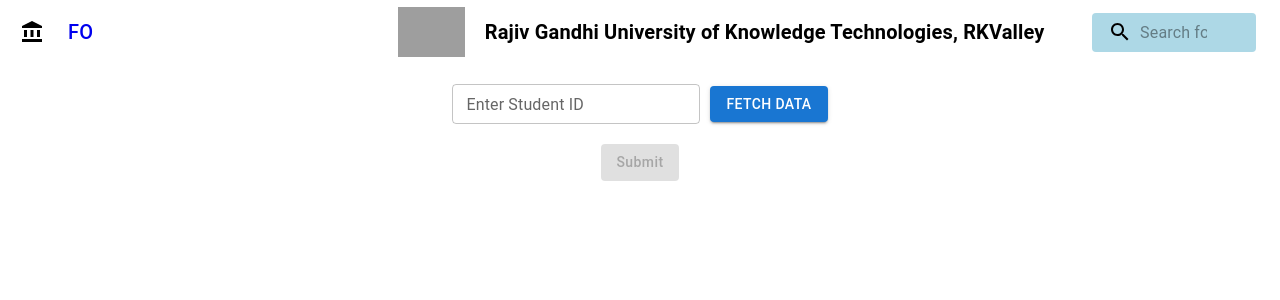
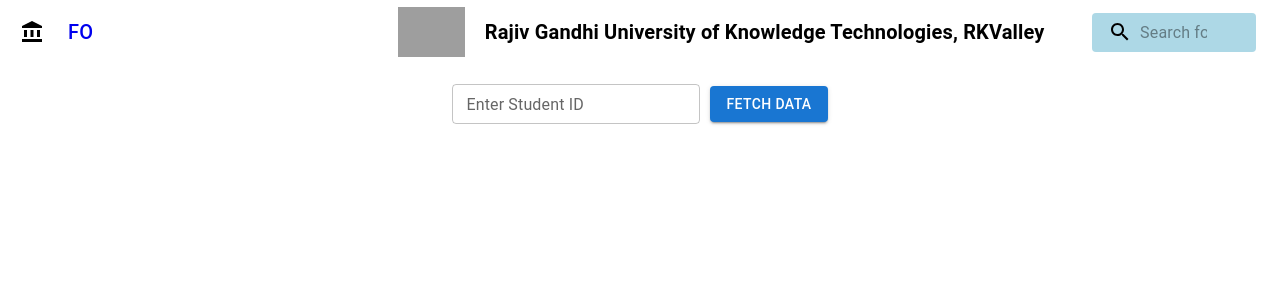
Before and after one commit to Student-Recreation-Center-CSE-RKV/Finance-Client, a React (Create React App) app: page /add/due in a window 1280 px wide. Shown: the top 300 px of the page. Built offline with nearby package versions, Linux system fonts and the light colour scheme; grey boxes are pictures that could not be loaded.

Commit message:
Integrated Backend Routes With EditStudent And add Due

```diff
--- a/src/components/AddDue.jsx
+++ b/src/components/AddDue.jsx
@@ -20,7 +20,7 @@
 import * as Yup from "yup";
 import { snackbarUtil } from "../utils/SnackbarUtils";
 
-const StudentEdit = ({setMessage,triggerSnackbar}) => {
+const StudentEdit = ({ setMessage, triggerSnackbar }) => {
   const [studentID, setStudentID] = useState("");
   const [studentData, setStudentData] = useState(null);
 
@@ -41,41 +41,44 @@
       feeType: Yup.string().required("Fee Type is required"),
     }),
     onSubmit: async (values) => {
+      const formData = new FormData();
+      formData.append("Amount", values.amount);
+      formData.append("ReceiptNo", values.dueNumber);
+      formData.append("Date", values.date);
+      formData.append("file", values.proof);
+      formData.append("ID", studentID);
+
+      // Set the appropriate endpoint based on the selected fee type
+      const endpoint =
+        values.feeType === "tuition"
+          ? "http://localhost:3001/api/v1/update/student/tutionFee/addDue"
+          : "http://localhost:3001/api/v1/update/student/hostelFee/addDue";
+
       try {
-        const formData = new FormData();
-        formData.append("amount", values.amount);
-        formData.append("dueNumber", values.dueNumber);
-        formData.append("date", values.date);
-        formData.append("proof", values.proof);
-        formData.append("feeType", values.feeType);
-        let response;
-        if (values.feeType === "tuition") {
-            response = await axios.put(
-              `http://localhost:3001/api/v1/student/update/tuition/${studentID}`,
-              formData,
-              {
+        const response = await axios.put(endpoint, formData, {
           headers: {
             "Content-Type": "multipart/form-data",
           },
-              }
+        });
+        snackbarUtil(
+          setMessage,
+          triggerSnackbar,
+          "Successfully updated data",
+          "success"
         );
-          } else if (values.feeType === "hostel") {
-            response = await axios.put(
-              `http://localhost:3001/api/v1/student/update/hostel/${studentID}`,
-              formData,
-              {
-                headers: {
-                  "Content-Type": "multipart/form-data",
-                },
-              }
-            );
-          }
 
-          console.log("Data updated successfully", response.data);
+        // Reset the form and clear the student data
+        formik.resetForm();
+        setStudentData(null);  // Clear student data to hide form
+        setStudentID("");  // Reset student ID field
 
       } catch (error) {
-          console.error("Error updating data", error);
-
+        snackbarUtil(
+          setMessage,
+          triggerSnackbar,
+          "Error updating data: " + (error.response?.data?.message || "Unknown error"),
+          "error"
+        );
       }
     },
   });
@@ -83,9 +86,7 @@
   // Function to fetch student data
   const fetchStudentData = async () => {
     try {
-      const response = await axios.get(
-        `http://localhost:3001/api/v1/student/${studentID}`
-      );
+      const response = await axios.get(`http://localhost:3001/api/v1/student/${studentID}`);
       setStudentData(response.data.student);
       snackbarUtil(
         setMessage,
@@ -94,11 +95,10 @@
         "success"
       );
     } catch (error) {
-      console.error("Error fetching student data", error);
       snackbarUtil(
         setMessage,
         triggerSnackbar,
-        "Student Not Found",
+        "Student Not Found: " + (error.response?.data?.message || "Unknown error"),
         "error"
       );
     }
@@ -133,16 +133,12 @@
       {/* Display student data */}
       {studentData && (
         <TableContainer component={Paper} style={{ marginTop: "40px", width: "60%" }}>
-          <Typography
-            variant="h6"
-            align="center"
-            sx={{ marginTop: "20px", marginBottom: "20px", fontWeight: "bold" }}
-          >
+          <Typography variant="h6" align="center" sx={{ marginTop: "20px", marginBottom: "20px", fontWeight: "bold" }}>
             ADD NEW DUE DETAILS
           </Typography>
           <Table sx={{ minWidth: 650 }} aria-label="student details table">
             <TableBody>
-              {/* ID Field */}
+              {/* Student ID */}
               <TableRow hover>
                 <TableCell sx={{ fontWeight: "bold", color: "#1976D2" }}>ID</TableCell>
                 <TableCell>
@@ -156,7 +152,7 @@
                 </TableCell>
               </TableRow>
 
-              {/* Student Name Field */}
+              {/* Student Name */}
               <TableRow hover>
                 <TableCell sx={{ fontWeight: "bold", color: "#1976D2" }}>Student Name</TableCell>
                 <TableCell>
@@ -231,16 +227,8 @@
                       value={formik.values.feeType}
                       onChange={formik.handleChange}
                     >
-                      <FormControlLabel
-                        value="tuition"
-                        control={<Radio />}
-                        label="Tuition Fee"
-                      />
-                      <FormControlLabel
-                        value="hostel"
-                        control={<Radio />}
-                        label="Hostel Fee"
-                      />
+                      <FormControlLabel value="tuition" control={<Radio />} label="Tuition Fee" />
+                      <FormControlLabel value="hostel" control={<Radio />} label="Hostel Fee" />
                     </RadioGroup>
                     {formik.touched.feeType && formik.errors.feeType && (
                       <Typography color="error" variant="body2">
@@ -255,18 +243,11 @@
               <TableRow hover>
                 <TableCell sx={{ fontWeight: "bold", color: "#1976D2" }}>Upload Proof</TableCell>
                 <TableCell>
-                  <Button variant="contained" component="label">
-                    Choose Proof
                   <input
                     type="file"
-                      hidden
                     accept="image/*"
                     onChange={handleFileChange}
                   />
-                  </Button>
-                  {formik.values.proof && (
-                    <Typography variant="body2">{formik.values.proof.name}</Typography>
-                  )}
                   {formik.touched.proof && formik.errors.proof && (
                     <Typography color="error" variant="body2">
                       {formik.errors.proof}
@@ -276,27 +257,16 @@
               </TableRow>
             </TableBody>
           </Table>
-        </TableContainer>
-      )}
-
-      {/* Submit Button - enabled only if the form is valid and dirty */}
           <Button
             variant="contained"
+            color="primary"
             onClick={formik.handleSubmit}
-        sx={{
-            marginTop: "20px",
-            marginBottom: "40px",
-            backgroundColor: "green", // Set the button's background color to green
-            "&:hover": {
-            backgroundColor: "darkgreen", // Change background color on hover
-            },
-            color: "white", // Set the text color to white
-            textTransform: "none", // Disable uppercase transformation
-        }}
-        disabled={!(formik.isValid && formik.dirty)} // Enable only if the form is valid and dirty
+            style={{ marginTop: "20px", marginBottom: "20px" }}
           >
             Submit
           </Button>
+        </TableContainer>
+      )}
     </div>
   );
 };
--- a/src/components/EditStudent.jsx
+++ b/src/components/EditStudent.jsx
@@ -80,13 +80,47 @@
   // Function to save the updated student data
   const saveStudentData = async () => {
     try {
-      console.log(editData);
-      alert("Student data updated successfully!");
+      setIsLoading(true);
+
+      // Make a PUT request to update the student data
+      const response = await axios.put(
+        `http://localhost:3001/api/v1/update/student/${studentID}`,  // Use student ID in the URL
+        editData // Send only the updated data
+      );
+
+      // Handle success
+      snackbarUtil(
+        setMessage,
+        triggerSnackbar,
+        "Student data updated successfully!",
+        "success"
+      );
       setIsModified(false); // Reset change tracking after saving
+      setIsLoading(false); // Set loading state to false
     } catch (error) {
       console.error("Error updating student data", error);
+
+      // Handle error based on error response
+      let errorMessage = "Error updating student data";
+
+      // Check if the server provided a specific error message
+      if (error.response && error.response.data && error.response.data.message) {
+        errorMessage = error.response.data.message;
+      } else if (error.message) {
+        errorMessage = error.message;  // General error message
+      }
+
+      // Show the error in the snackbar with a red color and different message
+      snackbarUtil(
+        setMessage,
+        triggerSnackbar,
+        `Update failed: ${errorMessage}`,
+        "error"
+      );
+      setIsLoading(false); // Set loading state to false
     }
   };
+
   // { getData, setID, ID, isLoading, isError }
   return (
     <div style={{ display: "flex", flexDirection: "column", alignItems: "center" }}>
@@ -113,7 +147,7 @@
                 { label: "Gender", value: editData.Gender, field: "Gender" },
                 { label: "Category", value: editData.Category, field: "Category" },
                 { label: "Father's Name", value: editData.FatherName, field: "FatherName" },
-                { label: "BATCH", value: editData.BATCH, field: "BATCH" },
+
               ].map((field, index) => (
                 <TableRow hover key={index}>
                   <TableCell sx={{ fontWeight: "bold", color: "#1976D2" }}>{field.label}</TableCell>
```
Lines whose indentation alone changed are shown as unchanged.
